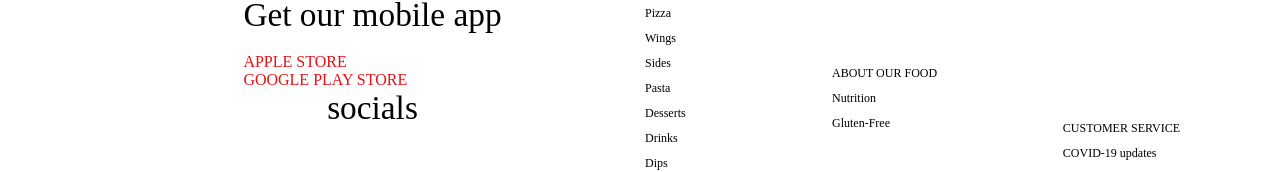
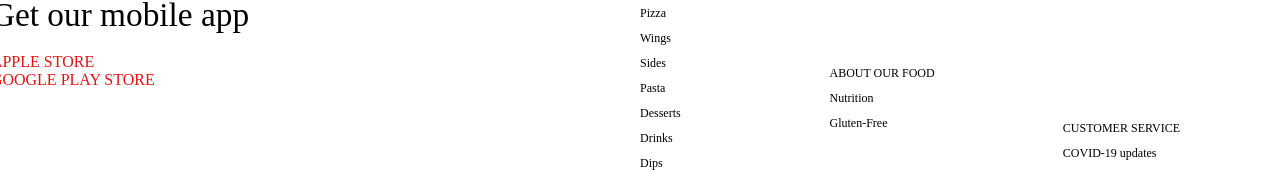
Before and after one commit to carmenltejeda92/PizzaHutReplicate, a React (Create React App) app: page / in a window 1280 px wide. Shown: the part 2139-2311 px from the top of the page. Built offline with nearby package versions, Linux system fonts and the light colour scheme.

Commit message:
Final product before submission

```diff
--- a/src/App.css
+++ b/src/App.css
@@ -519,6 +519,7 @@ h6{
 .mobileApp{
   margin: 5px;
   align-items: center;
+  margin-left: -250px;
   width: 50%;
   display: flex;
   flex-direction: column;
--- a/src/components/Footer.jsx
+++ b/src/components/Footer.jsx
@@ -11,7 +11,6 @@ function Footer() {
                     <div className='ma'><a href="">APPLE STORE</a></div>
                     <div className='ma'><a href="">GOOGLE PLAY STORE</a></div>
                 </div>
-                <div>socials</div>
             </div>
             <div className='columns'>
                 <div className='fstColumn'>
```
